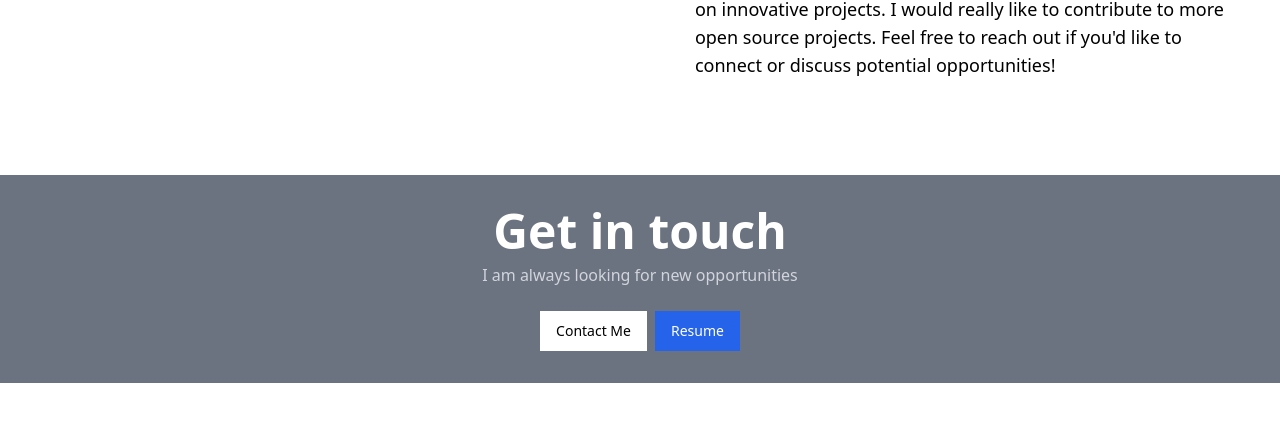
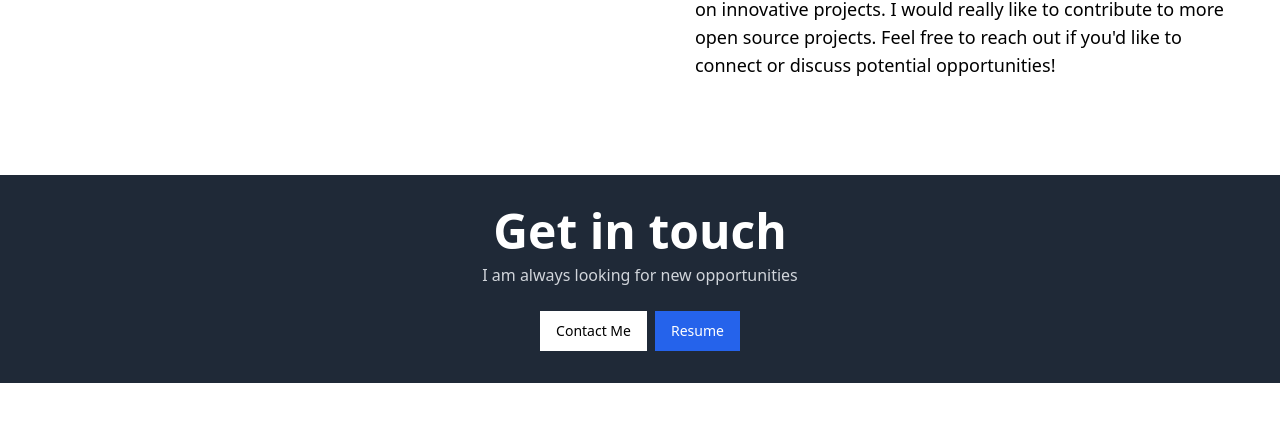
Before and after one commit to williamrice/williamarice-web, a Next.js app: page / in a window 1280 px wide. Shown: the part 1851-2284 px from the top of the page. Built offline with nearby package versions, Linux system fonts and the light colour scheme; no server answers; the database is empty.

Commit message:
fix: darken call to action background

```diff
--- a/components/CallToAction.tsx
+++ b/components/CallToAction.tsx
@@ -6,7 +6,7 @@ import Divider from "./Divider";
 
 const CallToAction = () => {
   return (
-    <div className="bg-gray-500 flex  flex-col justify-center gap-2 p-8 w-full">
+    <div className="bg-gray-800 flex  flex-col justify-center gap-2 p-8 w-full">
       <div className="flex flex-col gap-2 items-center">
         <h2 className="text-5xl text-white font-bold">Get in touch</h2>
         <p className="text-gray-300 align-text-bottom">
```
